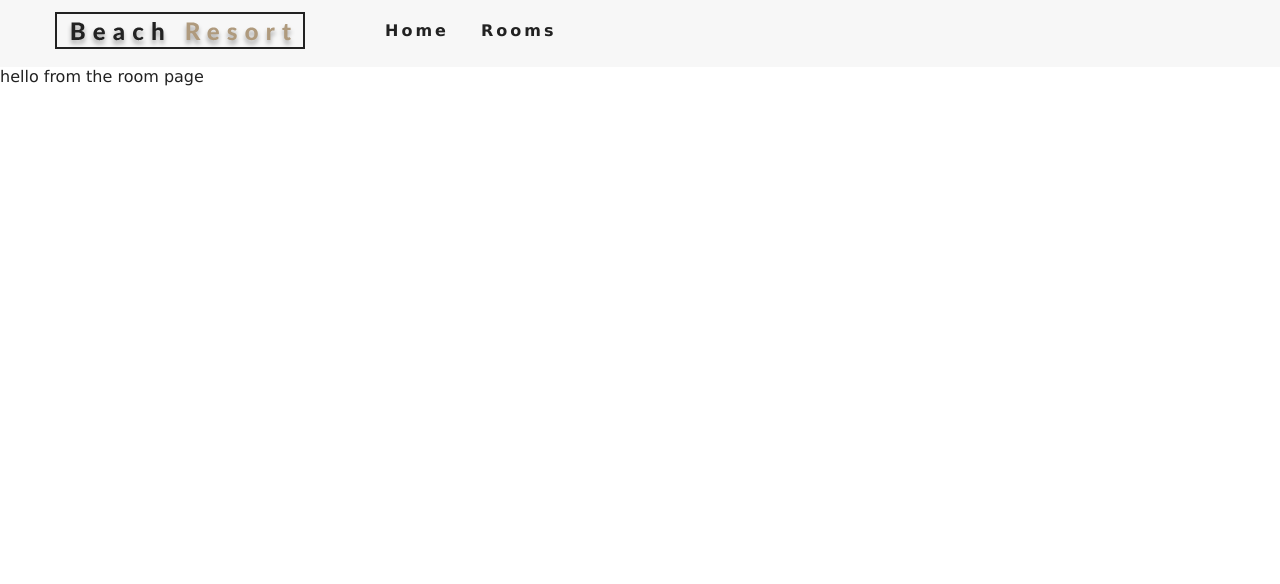
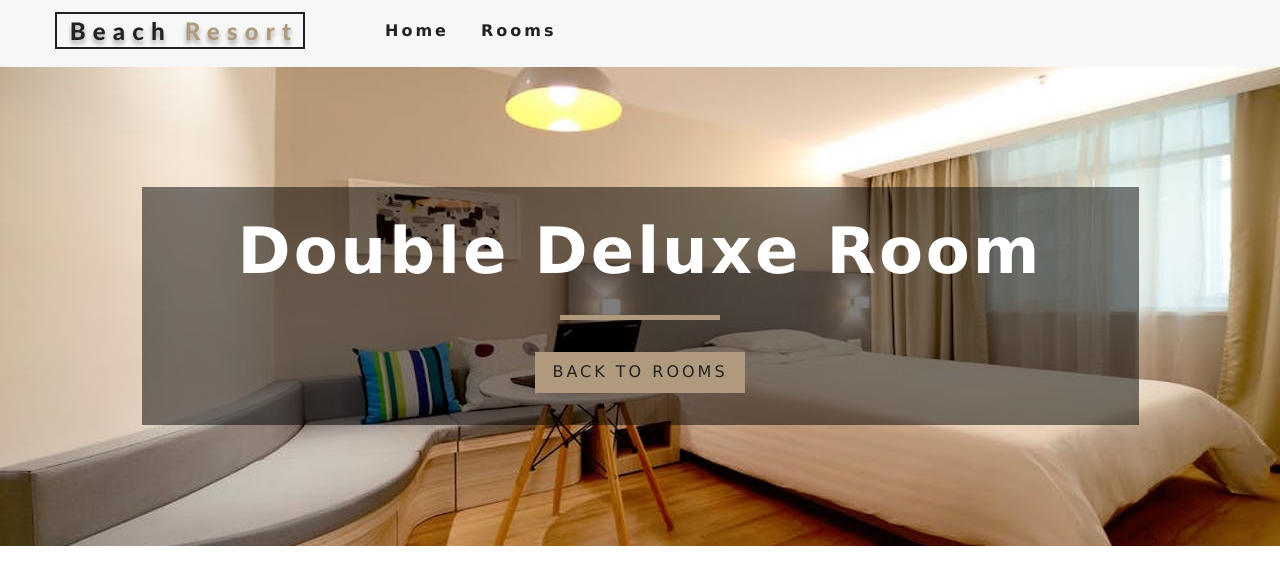
Before and after one commit to Svavar16/ReactLearning, a React (Create React App) app in the folder hotel_reservasion_site_react/: page /rooms/double-deluxe in a window 1280 px wide. Shown: the top 584 px of the page. Built offline with nearby package versions, Linux system fonts and the light colour scheme.

Commit message:
added single room into the hotel reserversion

```diff
--- a/hotel_reservasion_site_react/package.json
+++ b/hotel_reservasion_site_react/package.json
@@ -3,13 +3,14 @@
   "version": "0.1.0",
   "private": true,
   "dependencies": {
+    "prop-types": "latest",
     "react": "^16.9.0",
     "react-dom": "^16.9.0",
     "react-icon": "^1.0.0",
     "react-icons": "^3.7.0",
     "react-router-dom": "^5.0.1",
     "react-scripts": "3.1.1",
-    "prop-types": "latest"
+    "styled-components": "^4.4.0"
   },
   "scripts": {
     "start": "react-scripts start",
--- /dev/null
+++ b/hotel_reservasion_site_react/src/components/StyledHero.js
@@ -0,0 +1 @@
+import styled from "styled-components";
--- a/hotel_reservasion_site_react/src/context.jsx
+++ b/hotel_reservasion_site_react/src/context.jsx
@@ -37,9 +37,14 @@ class RoomProvider extends Component {
         return tempitems;
     }
 
+    getRoom = (slug) => {
+        let trempRooms = [...this.state.rooms]
+        const room = trempRooms.find((room) => room.slug === slug);
+        return room;
+    };
     render() {
         return (
-            <RoomContext.Provider value={{...this.state}}>
+            <RoomContext.Provider value={{...this.state, getRoom:this.getRoom}}>
                 {this.props.children}
             </RoomContext.Provider>
         );
--- a/hotel_reservasion_site_react/src/pages/SingleRoom.jsx
+++ b/hotel_reservasion_site_react/src/pages/SingleRoom.jsx
@@ -1,11 +1,41 @@
 import React, {Component} from 'react';
+import  defaultBcg from '../images/room-1.jpeg';
+import Hero from '../components/Hero';
+import Banner from '../components/Banner';
+import {Link} from 'react-router-dom';
+import {RoomContext} from "../context";
 
 class SingleRoom extends Component {
+    constructor(props){
+        super(props);
+        this.state = {
+            slug: this.props.match.params.slug,
+            defaultBcg: defaultBcg
+        };
+    }
+
+    static contextType = RoomContext;
+
+    componentDidMount() {
+    }
+
     render() {
+        const {getRoom} = this.context;
+        const room = getRoom(this.state.slug);
+        // console.log(room);
+        if(!room){
+            return <div className="error">
+                <h3>No room found</h3>
+                <Link to="/rooms" className="btn-primary">Back to rooms</Link>
+            </div>
+        }
+        const {name, description, capacity, size, price, extras, breakfast, pets, images} = room;
         return (
-            <div>
-                hello from the room page
-            </div>
+            <Hero hero="roomsHero">
+                <Banner title={`${name} room`}>
+                    <Link to="/rooms" className="btn-primary">Back to Rooms</Link>
+                </Banner>
+            </Hero>
         );
     }
 }
```
Also changed, not shown: 1 other file (tests, documents, lock files or other folders).
